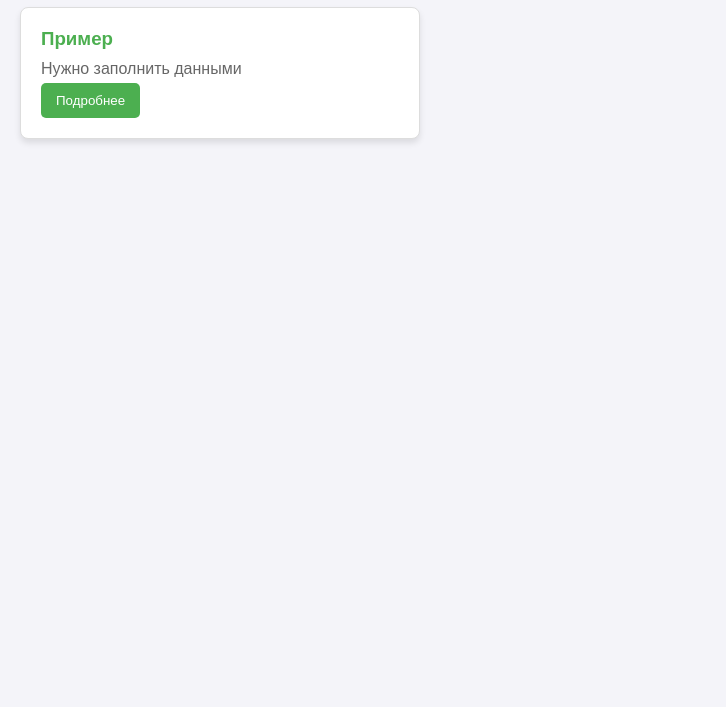
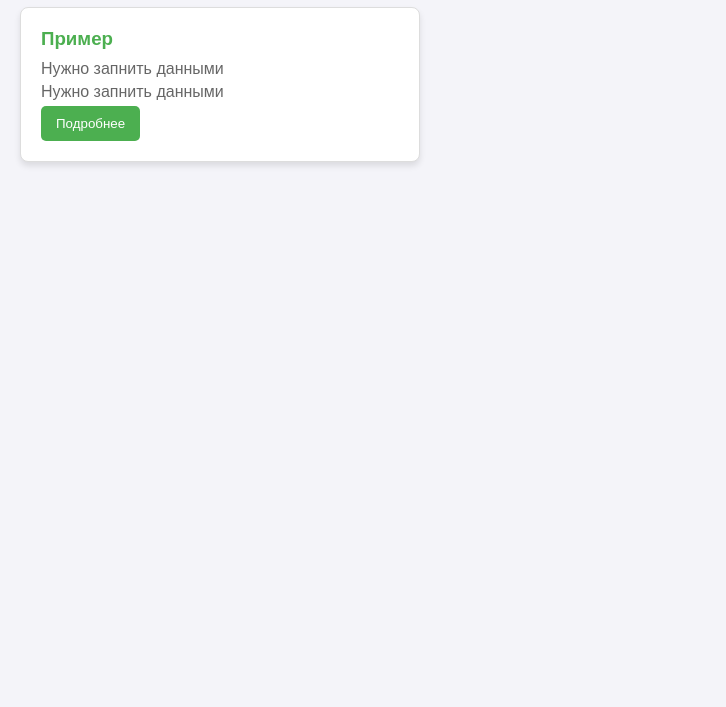
Before and after one commit to AnisimovStas/task2, a plain HTML site: page index.html in a window 1280 px wide. Shown: the part 93-800 px from the top of the page, without its empty margins (0-726 px from the left). Drawn offline with Linux system fonts and the light colour scheme.

Commit message:
изменил html

```diff
--- a/index.html
+++ b/index.html
@@ -62,7 +62,8 @@
 <div id="users">
     <div class="card">
         <h3>Пример</h3>
-        <p>Нужно заполнить данными</p>
+        <p>Нужно запнить данными</p>
+        <p>Нужно запнить данными</p>
         <button>Подробнее</button>
     </div>
 </div>
```
